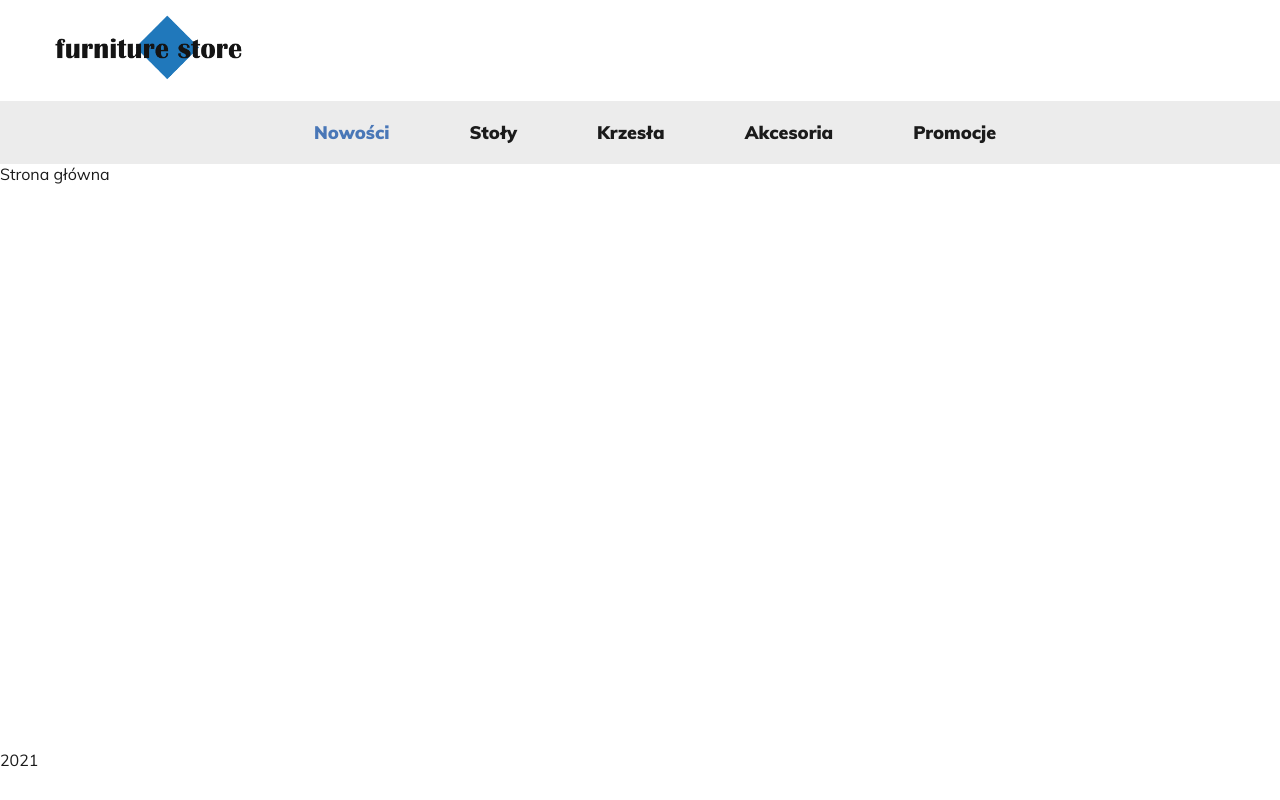
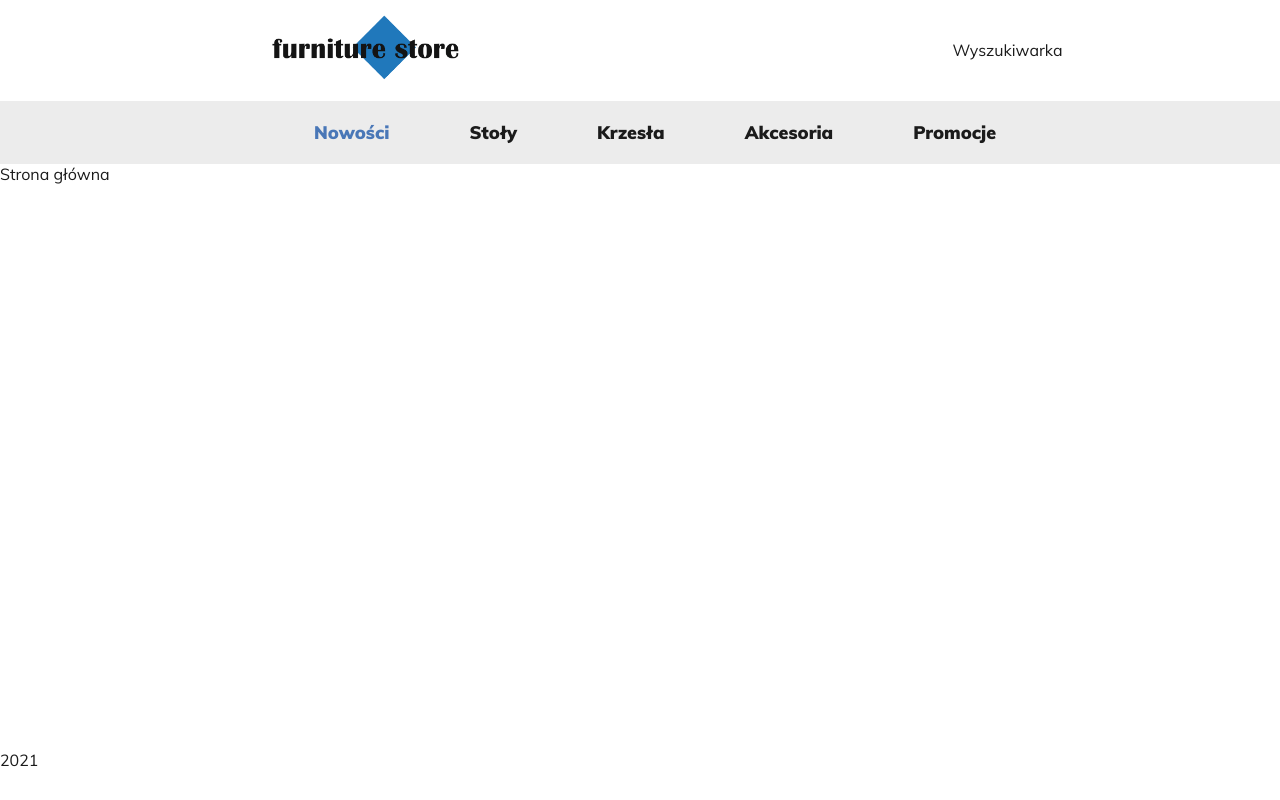
Before and after one commit to karolina-suchomska/furniture-store, a Nuxt app: page / in a window 1280 px wide. Built offline with nearby package versions, Linux system fonts and the light colour scheme.

Commit message:
add search

```diff
--- a/assets/sass/components/_main-header.scss
+++ b/assets/sass/components/_main-header.scss
@@ -1,3 +1,5 @@
 .main-header {
-
+  display: flex;
+  align-items: center;
+  justify-content: space-around;
 }
--- a/components/MainHeader.vue
+++ b/components/MainHeader.vue
@@ -1,15 +1,18 @@
 <template>
   <div class="main-header">
     <Logo />
+    <Search />
   </div>
 </template>
 
 <script>
 import Logo from '@/components/molecules/Logo';
+import Search from '@/components/Search';
 
 export default {
   components: {
-    Logo
+    Logo,
+    Search
   }
 };
 </script>
--- /dev/null
+++ b/components/Search.vue
@@ -0,0 +1,5 @@
+<template>
+  <div class="search">
+    Wyszukiwarka
+  </div>
+</template>
```
